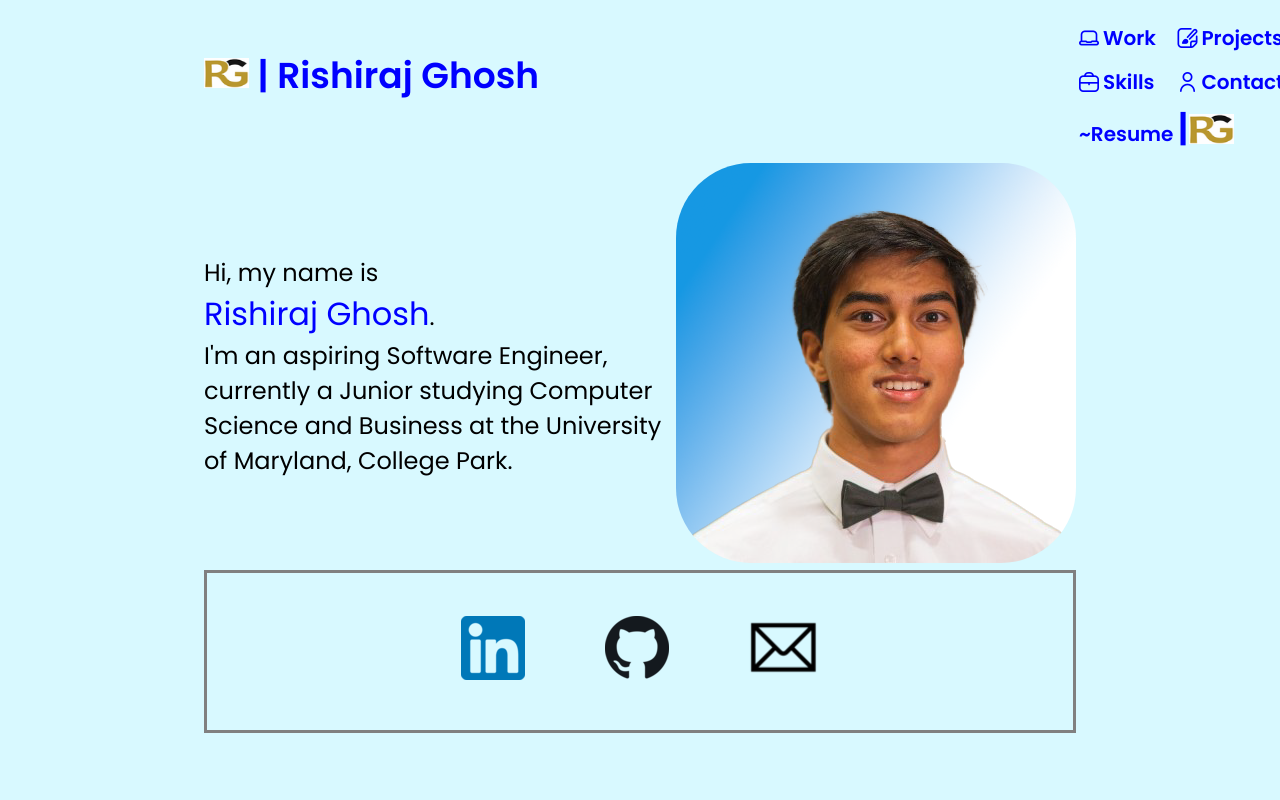
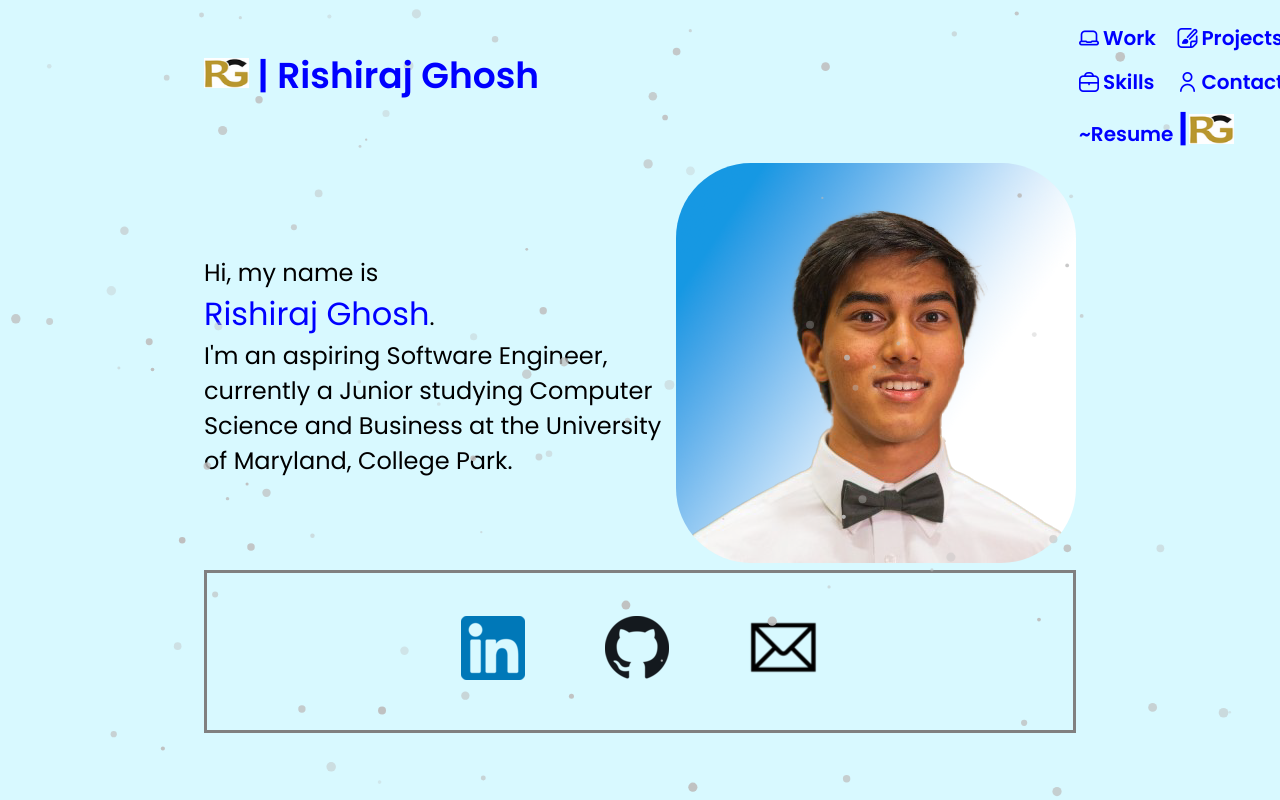
Before and after one commit to rishirajghosh/rishirajghosh.github.io, a React (Create React App) app: page / in a window 1280 px wide. Shown: the top 800 px of the page. Built offline with nearby package versions, Linux system fonts and the light colour scheme.

Commit message:
added snow :)

```diff
--- a/package.json
+++ b/package.json
@@ -9,6 +9,7 @@
     "@testing-library/user-event": "^13.5.0",
     "react": "^18.2.0",
     "react-dom": "^18.2.0",
+    "react-particles-js": "^3.6.0",
     "react-scripts": "^5.0.1",
     "react-scroll": "^1.8.9",
     "react-snow-particle": "^1.0.6",
--- a/src/App.js
+++ b/src/App.js
@@ -1,16 +1,46 @@
-import React from "react";
+import React, { useCallback } from "react";
 import Home from "./components/home/index";
+import { loadFull } from "tsparticles"
+import Particles from "react-tsparticles"
 
 function App() {
+  const init = useCallback(async (engine) => {
+    await loadFull(engine)
+  })
+
   return (
-
     <div
       style={{
         backgroundColor: "#d8f9ff",
       }}
     >
+      <Particles options={{
+        particles: {
+          color: {
+            value: "#bebebe"
+          },
+          number: {
+            value: 100
+          },
+          opacity: {
+            value: { min: 0.3, max: 1 }
+          },
+          shape: {
+            type: "circle"
+          },
+          size: {
+            value: { min: 1, max: 5 }
+          },
+          move: {
+            direction: "bottom-right",
+            enable: true,
+            speed: { min: 3, max: 5 },
+            straight: true
+          }
+        }
+      }} init={init} />
       <Home />
-    </div>
+    </div >
   );
 }
 
```
Also changed, not shown: 8 other files (tests, documents, lock files or other folders).
